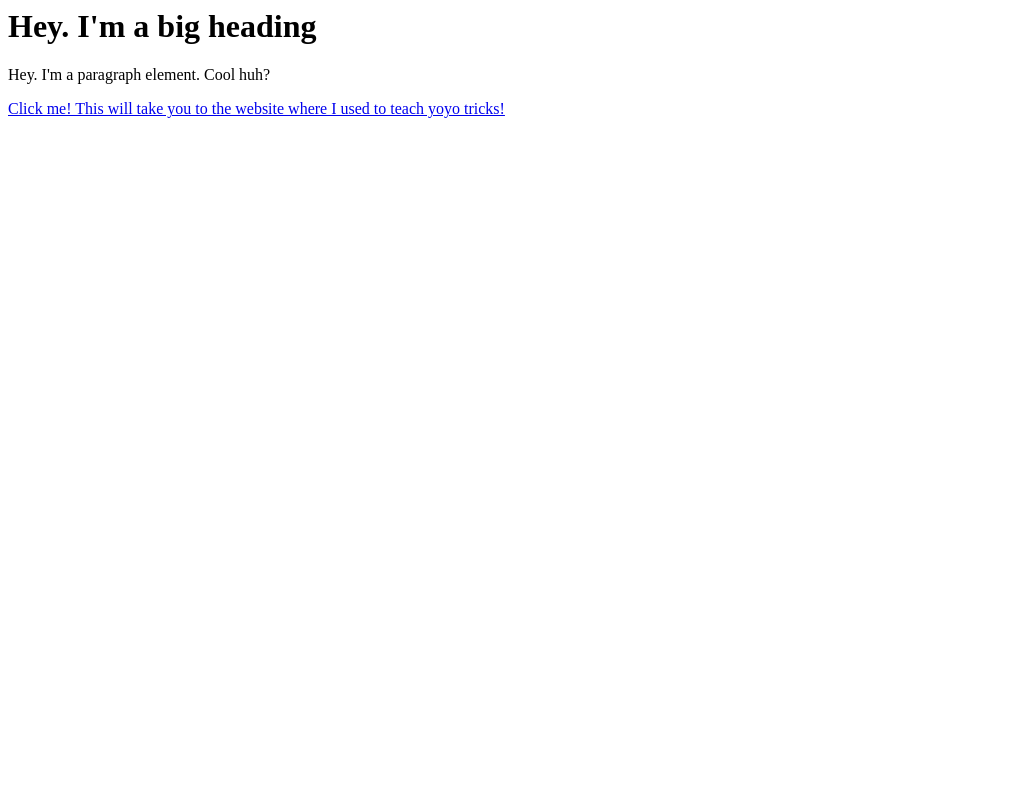
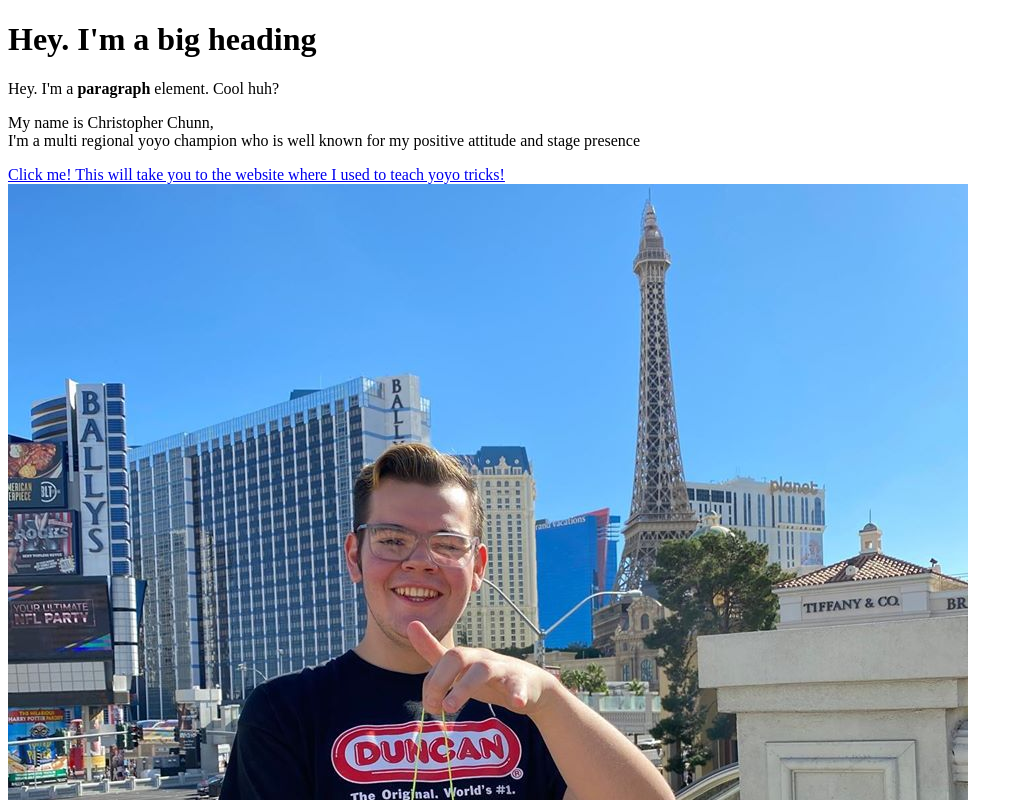
Before and after one commit to ChunnCena/cartoon-hero, a plain HTML site: page My Yoyo Website.html in a window 1280 px wide. Shown: the top 800 px of the page, without its empty margins (0-1023 px from the left). Drawn offline with Linux system fonts and the light colour scheme.

Commit message:
Photo's added as well as bio

```diff
--- a/My Yoyo Website.html
+++ b/My Yoyo Website.html
@@ -1,3 +1,14 @@
-<h1> Hey. I'm a big heading</h1>
-<p>Hey. I'm a paragraph element. Cool huh?</p>
-<a href="https://yoyotricks.com/player/chris-chunn/" target="_blank" title="YoYoTricks.com">Click me! This will take you to the website where I used to teach yoyo tricks!</a>
+<!DOCTYPE html>
+<html>
+<head>
+	<title>Christopher Chunn Yoyo Champion</title>
+</head>
+<body>
+	<h1> Hey. I'm a big heading</h1>
+	<p>Hey. I'm a <b>paragraph</b> element. Cool huh?</p>
+	<p>My name is Christopher Chunn, <br>
+	I'm a multi regional yoyo champion who is well known for my positive attitude and stage presence</p>
+	<a href="https://yoyotricks.com/player/chris-chunn/" target="_blank" title="YoYoTricks.com">Click me! This will take you to the website where I used to teach yoyo tricks!</a>
+	<img src="img/yoyo.jpg">
+	</body>
+</html>
```
Also changed, not shown: img/yoyo.jpg (added), 1 other file.
